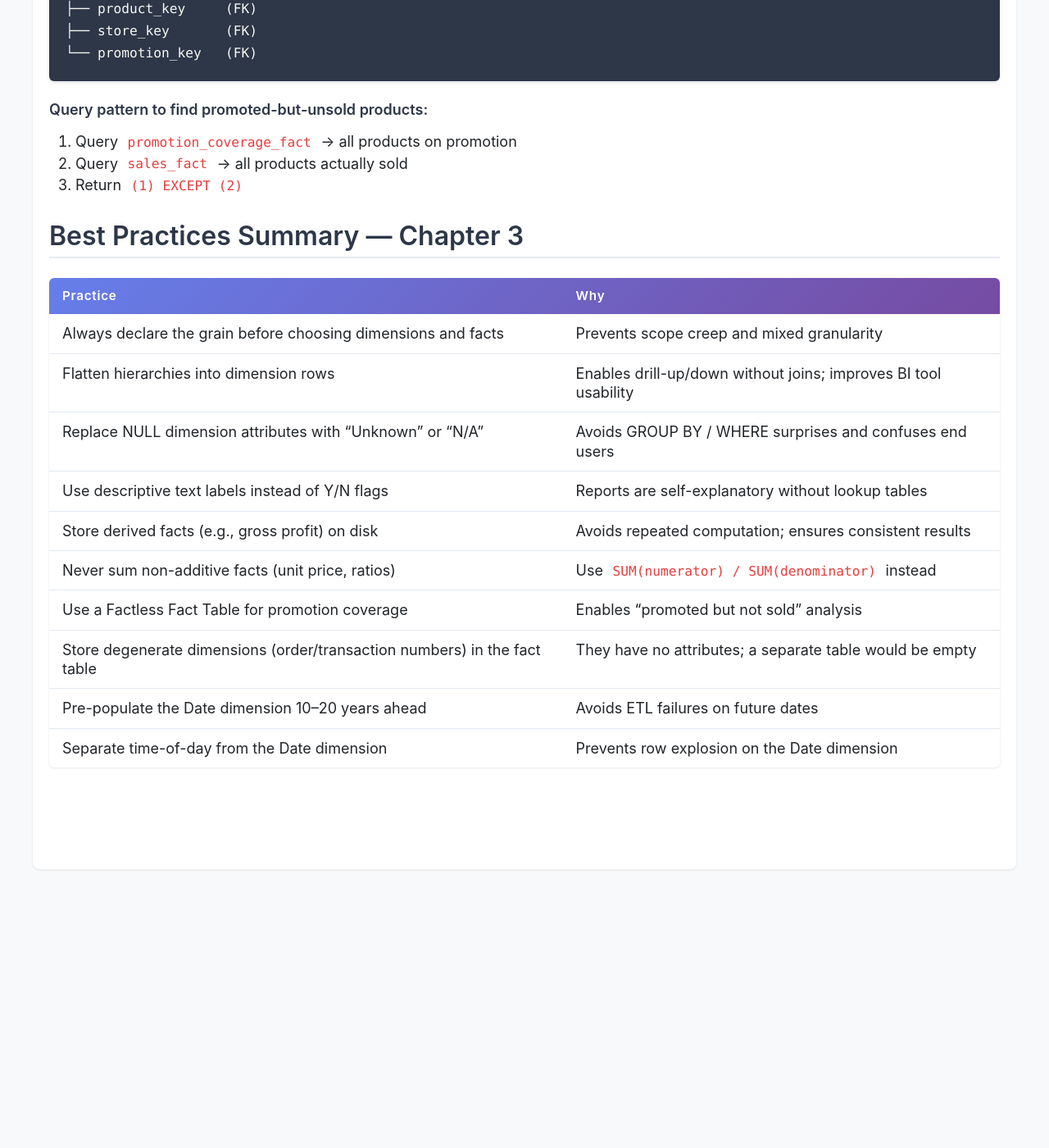
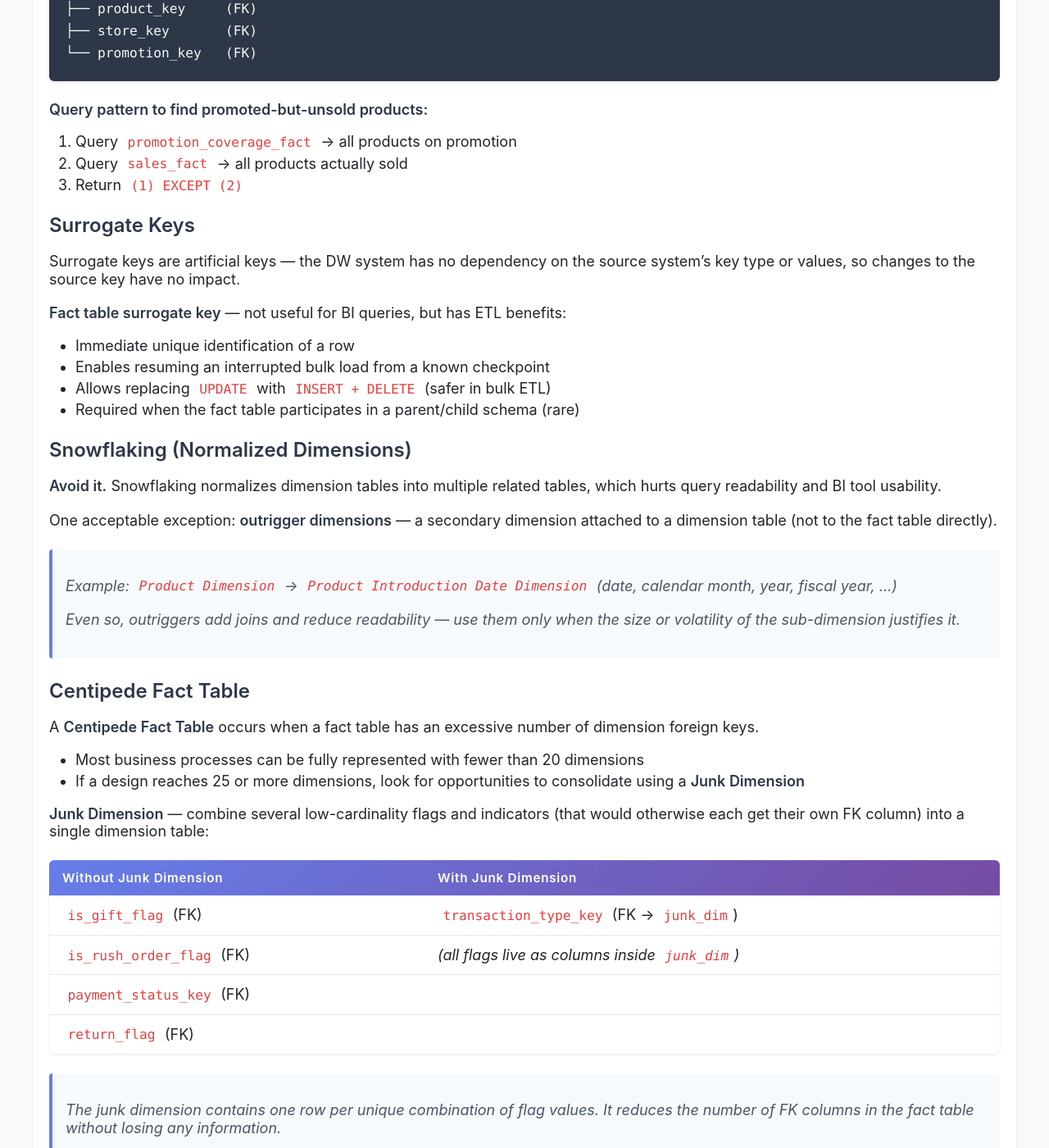
Before and after one commit to CarlosPena00/carlospena00.github.io, a Jekyll site: the page built from _posts/2026-03-21-data-warehouse.md, in a window 1280 px wide and 1400 px high, scrolled down 10383 px. Shown: the whole window at 82% size. Built offline with Jekyll 4.4.1, drawn with Linux system fonts in a browser that asks for light colours; before the commit the page ends 11463 px from its top, so only the background shows below that.

Commit message:
docs(blog): Add Surrogate Keys, Snowflaking, and Centipede sections
- Add Surrogate Keys section clarifying fact table SK as ETL-only convenience
- Add Snowflaking section with outrigger dimension exception
- Add Centipede Fact Table section with Junk Dimension pattern and
  before/after table showing FK consolidation

```diff
--- a/_posts/2026-03-21-data-warehouse.md
+++ b/_posts/2026-03-21-data-warehouse.md
@@ -373,6 +373,47 @@ promotion_coverage_fact
 2. Query `sales_fact` → all products actually sold
 3. Return `(1) EXCEPT (2)`
 
+### Surrogate Keys
+
+Surrogate keys are artificial keys — the DW system has no dependency on the source system's key type or values, so changes to the source key have no impact.
+
+**Fact table surrogate key** — not useful for BI queries, but has ETL benefits:
+
+- Immediate unique identification of a row
+- Enables resuming an interrupted bulk load from a known checkpoint
+- Allows replacing `UPDATE` with `INSERT + DELETE` (safer in bulk ETL)
+- Required when the fact table participates in a parent/child schema (rare)
+
+### Snowflaking (Normalized Dimensions)
+
+**Avoid it.** Snowflaking normalizes dimension tables into multiple related tables, which hurts query readability and BI tool usability.
+
+One acceptable exception: **outrigger dimensions** — a secondary dimension attached to a dimension table (not to the fact table directly).
+
+> Example: `Product Dimension` → `Product Introduction Date Dimension` (date, calendar month, year, fiscal year, ...)
+>
+> Even so, outriggers add joins and reduce readability — use them only when the size or volatility of the sub-dimension justifies it.
+
+### Centipede Fact Table
+
+A **Centipede Fact Table** occurs when a fact table has an excessive number of dimension foreign keys.
+
+- Most business processes can be fully represented with fewer than 20 dimensions
+- If a design reaches 25 or more dimensions, look for opportunities to consolidate using a **Junk Dimension**
+
+**Junk Dimension** — combine several low-cardinality flags and indicators (that would otherwise each get their own FK column) into a single dimension table:
+
+| Without Junk Dimension | With Junk Dimension |
+|------------------------|---------------------|
+| `is_gift_flag` (FK) | `transaction_type_key` (FK → `junk_dim`) |
+| `is_rush_order_flag` (FK) | *(all flags live as columns inside `junk_dim`)* |
+| `payment_status_key` (FK) | |
+| `return_flag` (FK) | |
+
+> The junk dimension contains one row per unique combination of flag values. It reduces the number of FK columns in the fact table without losing any information.
+
+
+
 ## Best Practices Summary — Chapter 3
 
 | Practice | Why |
```
